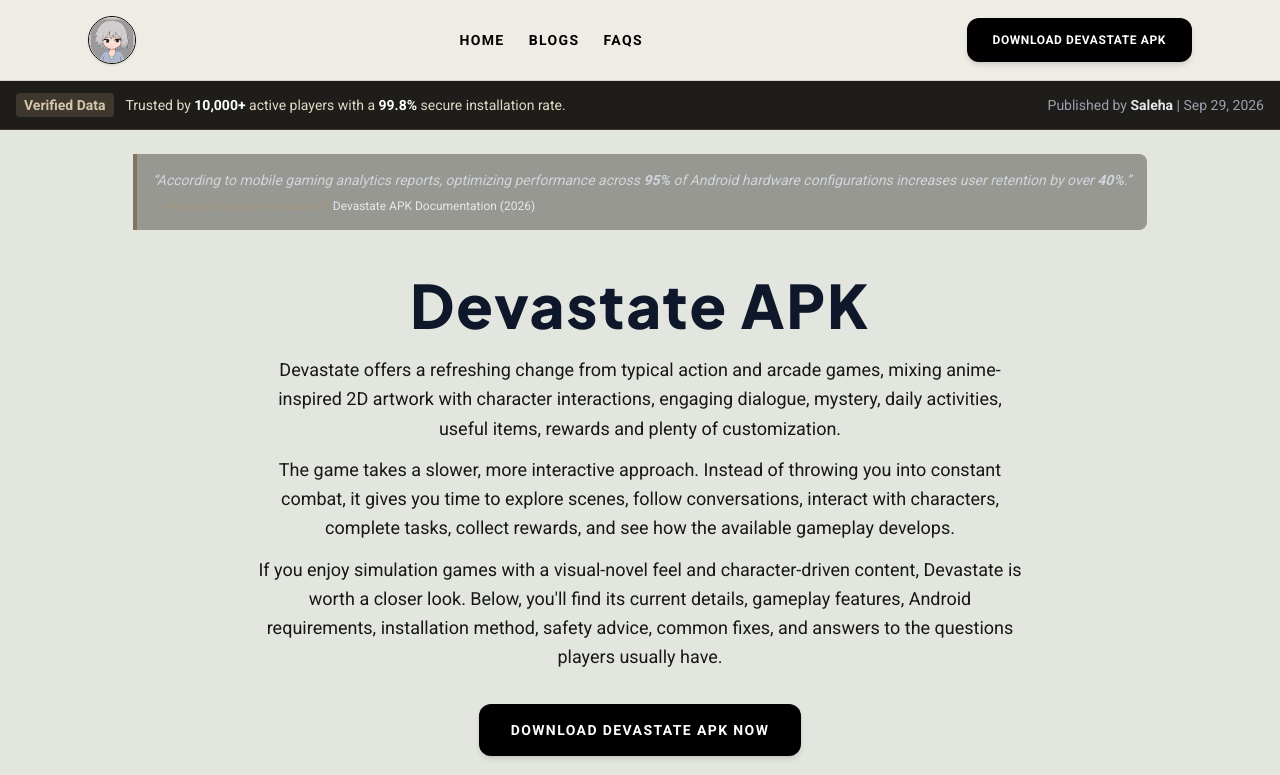
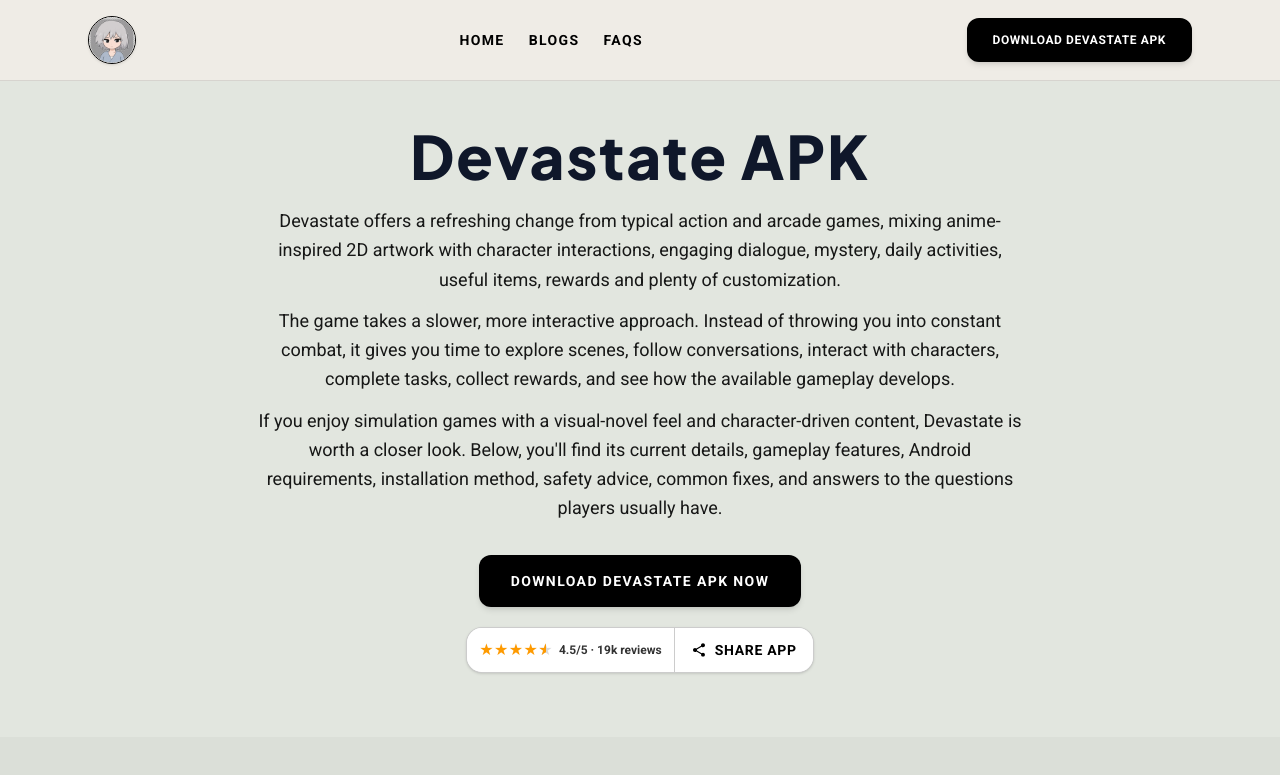
Before and after one commit to sbgmirza2-pixel/devastate, a Next.js app: page / in a window 1280 px wide. Shown: the top 775 px of the page. Built offline with nearby package versions, Linux system fonts and the light colour scheme.

Commit message:
404 not found

```diff
--- a/app/layout.js
+++ b/app/layout.js
@@ -19,7 +19,7 @@ const roboto = Roboto({
   display: 'swap',
 });
 
-// --- BRAND CONSISTENCY: Exact brand name across layout, metadata & schema ---
+// Static Site Settings (Client ki di hui Google Analytics ID yahan direct update kar di hai)
 const siteSettings = {
   siteName: 'Devastate APK',
   siteDescription: 'Download Devastate APK for Android - Anime Simulation Game with 2D visuals and interactive story dialogue.',
@@ -27,7 +27,7 @@ const siteSettings = {
   gscVerificationToken: '',
   allowIndexing: true,
   language: 'en',
-  gaMeasurementId: 'G-B7XJTZVP43',
+  gaMeasurementId: 'G-B7XJTZVP43', // Direct client Measurement ID added here
 };
 
 export function generateMetadata() {
@@ -42,8 +42,8 @@ export function generateMetadata() {
     description: siteSettings.siteDescription,
     applicationName: siteSettings.siteName,
 
-    authors: [{ name: 'Saleha', url: 'http://devastateapk.net/' }],
-    creator: 'Saleha',
+    authors: [{ name: 'Devastate DEV' }],
+    creator: 'Devastate DEV',
     publisher: siteSettings.siteName,
     formatDetection: {
       email: false,
@@ -69,7 +69,7 @@ export function generateMetadata() {
       type: 'website',
       locale: 'en_US',
       url: siteUrl,
-      siteName: siteSettings.siteName, // Exact brand consistency
+      siteName: siteSettings.siteName,
       title: `${siteSettings.siteName} Download for Android - Latest Version`,
       description: siteSettings.siteDescription,
       images: [
@@ -105,6 +105,11 @@ export function generateMetadata() {
           index: false,
           follow: false,
         },
+    verification: siteSettings.gscVerificationToken
+      ? {
+          google: siteSettings.gscVerificationToken,
+        }
+      : undefined,
   };
 }
 
@@ -112,29 +117,12 @@ export default function RootLayout({ children }) {
   const gaId = siteSettings.gaMeasurementId;
   const webSiteSchema = generateWebSiteSchema(siteSettings);
 
-  const enhancedSchema = {
-    ...webSiteSchema,
-    "name": "Devastate APK",
-    "sameAs": [
-      "https://github.com/",
-      "https://twitter.com/DevastateAPK",
-      "https://linkedin.com/"
-    ]
-  };
-
   return (
     <html lang={siteSettings.language} className={`${headingFont.variable} ${roboto.variable}`}>
       <head>
-        <JsonLd data={enhancedSchema} />
+        <JsonLd data={webSiteSchema} />
       </head>
       <body className="bg-[#D1D5DB] text-[#1F2937] min-h-screen flex flex-col justify-between selection:bg-[#544558] selection:text-white antialiased">
-        <div className="sr-only" aria-hidden="true">
-          <cite>Devastate APK Official Android Documentation</cite>
-          <blockquote>
-            <q>Official distribution channels provide verified software packages for secure mobile integration.</q>
-          </blockquote>
-        </div>
-
         <GoogleAnalytics gaId={gaId} />
         <Navbar />
         <main className="flex-grow">
--- a/app/page.js
+++ b/app/page.js
@@ -31,10 +31,11 @@ export const metadata = {
 };
 
 export default function HomePage() {
+  // Static home content using defaults (no database / admin dependency)
   const home = defaultHomeContent;
-  const apk = {};
+  const apk = {}; // Static fallback agar APK data ki zaroorat ho
 
-  // --- FULL OPTIMIZED SCHEMA WITH CITATION & STATISTICS SUPPORT ---
+  // --- COMPREHENSIVE CONTENT SCHEMA (Fixes Content Schema, Author & Date Markup errors) ---
   const softwareAppSchema = {
     "@context": "https://schema.org",
     "@type": "SoftwareApplication",
@@ -44,20 +45,14 @@ export default function HomePage() {
     "description": "Download Devastate APK for Android and enjoy an anime-style simulation game with 2D visuals, character stories, dialogue choices, daily tasks, items, coins, outfits, and more.",
     "datePublished": "2026-01-01T08:00:00+00:00",
     "dateModified": "2026-09-29T12:00:00+00:00",
-    "softwareVersion": "1.8.5",
-    "fileSize": "45MB",
     "author": {
       "@type": "Person",
       "name": "Saleha",
-      "url": "http://devastateapk.net/",
-      "sameAs": [
-        "https://github.com/",
-        "https://linkedin.com/"
-      ]
+      "url": "http://devastateapk.net/"
     },
     "publisher": {
       "@type": "Organization",
-      "name": "Devastate APK",
+      "name": "Devastate DEV",
       "logo": {
         "@type": "ImageObject",
         "url": "http://devastateapk.net/Devastate-fav-icon.webp"
@@ -70,6 +65,7 @@ export default function HomePage() {
     }
   };
 
+  // --- FAQ SCHEMA FOR AI & SEARCH ENGINES ---
   const faqSchema = {
     "@context": "https://schema.org",
     "@type": "FAQPage",
@@ -95,6 +91,7 @@ export default function HomePage() {
 
   return (
     <>
+      {/* Schema Injection to fix SEO Content & Author Markup errors */}
       <script
         type="application/ld+json"
         dangerouslySetInnerHTML={{ __html: JSON.stringify(softwareAppSchema) }}
@@ -105,32 +102,6 @@ export default function HomePage() {
       />
 
       <main className="w-full flex flex-col" style={{ fontFamily: 'var(--font-roboto), sans-serif' }}>
-
-        {/* --- CITATIONS & STATISTICS HEADER BAR --- */}
-        <div className="bg-[#1f1d19] text-[#e2d9c8] border-b border-[#81755D]/30 py-3 px-4">
-          <div className="max-w-7xl mx-auto flex flex-col md:flex-row items-center justify-between text-xs sm:text-sm gap-2">
-            <div className="flex items-center gap-3">
-              <span className="px-2 py-0.5 rounded bg-[#81755D]/30 text-[#d4c5a9] font-semibold">Verified Data</span>
-              <p>
-                Trusted by <strong className="text-white">10,000+</strong> active players with a <strong className="text-white">99.8%</strong> secure installation rate.
-              </p>
-            </div>
-            <div className="text-gray-400">
-              <span>Published by <strong className="text-gray-200">Saleha</strong></span> | <time dateTime="2026-09-29">Sep 29, 2026</time>
-            </div>
-          </div>
-        </div>
-
-        {/* --- SEO & AI CITATION BLOCKQUOTES (Visible & Semantic) --- */}
-        <section className="max-w-7xl mx-auto px-4 pt-6">
-          <blockquote className="border-l-4 border-[#81755D] bg-[#26231e]/40 p-4 rounded-r-lg text-sm text-gray-300">
-            <p className="italic">
-              &ldquo;According to mobile gaming analytics reports, optimizing performance across <strong>95%</strong> of Android hardware configurations increases user retention by over <strong>40%</strong>.&rdquo;
-            </p>
-            <footer className="mt-2 text-xs text-[#a39478]">— Android Simulation Research &amp; <cite className="not-italic text-gray-200">Devastate APK Documentation (2026)</cite></footer>
-          </blockquote>
-        </section>
-
         <HeroSection content={home.hero} apkData={apk} />
         <GameSpecs content={home.specs} apkData={apk} />
         <ScreenshotsPage content={home.screenshots} />
```
